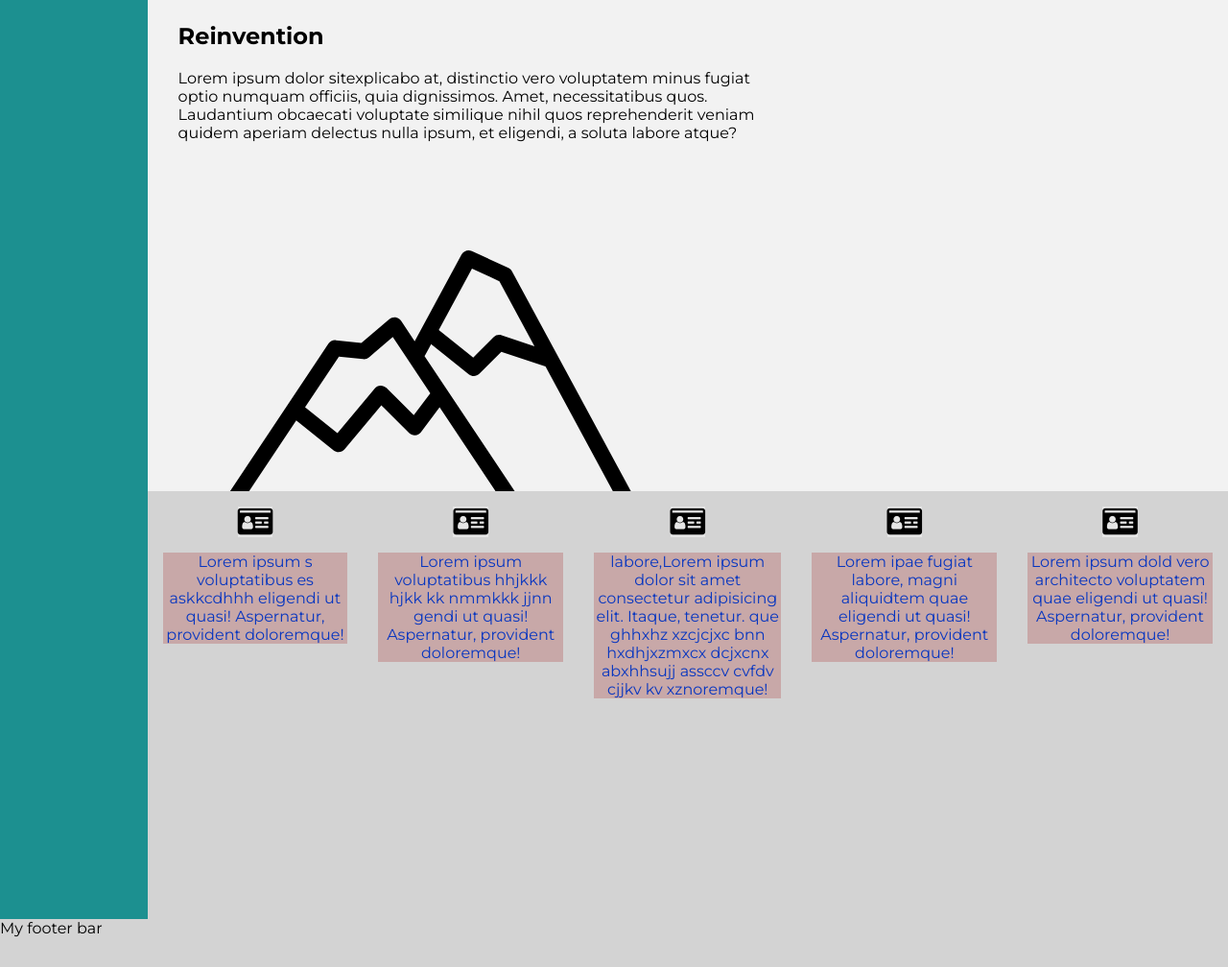
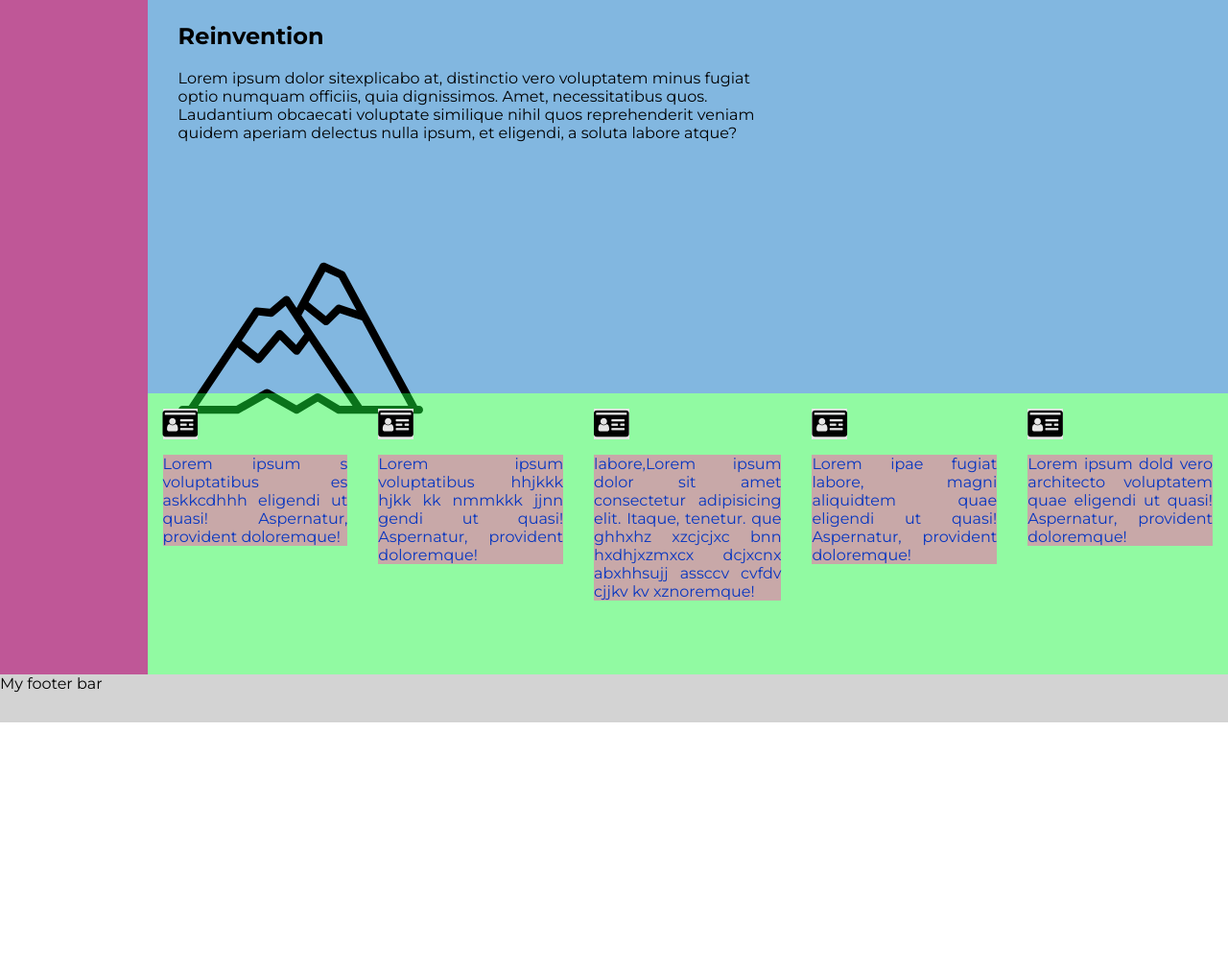
Before and after one commit to khansadia/Grid-more, a plain HTML site: page index.html in a window 1280 px wide. Shown: the part 395-1403 px from the top of the page at 96% size. After the commit the page ends 1148 px from the top, so only its background shows below. Drawn offline with Linux system fonts and the light colour scheme.

Commit message:
Now it is final look

```diff
--- a/style.css
+++ b/style.css
@@ -56,7 +56,8 @@ section#hero{
 
 }
 img{
-    max-width: 80%;
+
+    max-width: 40%;
     background-size: cover;
 
     margin: 0 auto;
@@ -69,7 +70,7 @@ img{
 }
 .sidebar{
     grid-area: sidebar;
-    background-color: #1c9090;
+    background-color: #bf5797;
     color:#fff;
     padding: 1em;
 
@@ -97,7 +98,7 @@ footer{
     grid-column-gap: 10px;
     grid-row-gap: 10px;
      Short hand property of gap like above properties is (grid-gap: 10px 30px) */
-    text-align: center;
+    text-align: justify;
     grid-area: features;
 /* align-item: end;   ye items ko start or end mn ly jata hy*/
     }
@@ -109,11 +110,13 @@ footer{
     margin:0; padding: 0;
  }
  ul#features li {
-    background-color: lightgray;
+    background-color: rgba(22, 244, 59, 0.469);
     padding: 1em;
+
  }
  ul#features li p {
     color: #0836c0;
+
  }
  /* ab agr ksi ak column ya row ko specific style deni hoto hm ye propert use krn gy */
  ul#features li :nth-child(1){
@@ -135,17 +138,17 @@ footer{
     background-color: #D3D3D3;
  }
 section#info{
-    background-color: #f2f2f2;
+    background-color: #82b7e0;
     padding: 2em;
     grid-area: inventions;
     display: grid;
     grid-template-columns: 1.5fr 1fr;
-    align-items: space-aroun;
+    align-items: space-around;
 }
 
-#mountain-vector{
-    width: 2px;
-    height: 2px;
+#Mountain-vector{
+    width: 60%;
+    height: 90%;
     align-self:center;
 
 }
```
